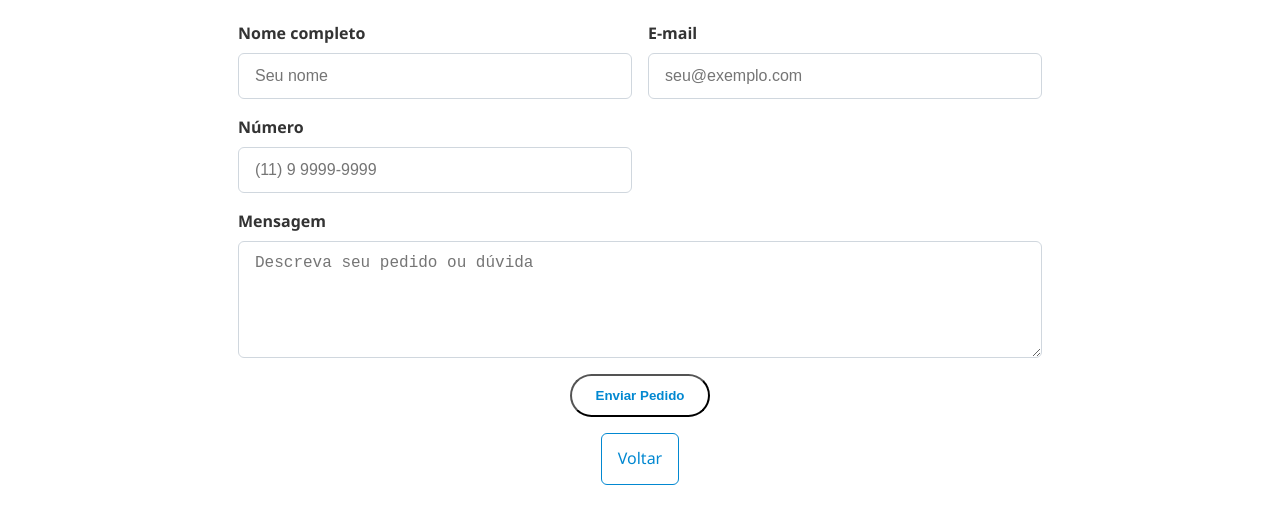
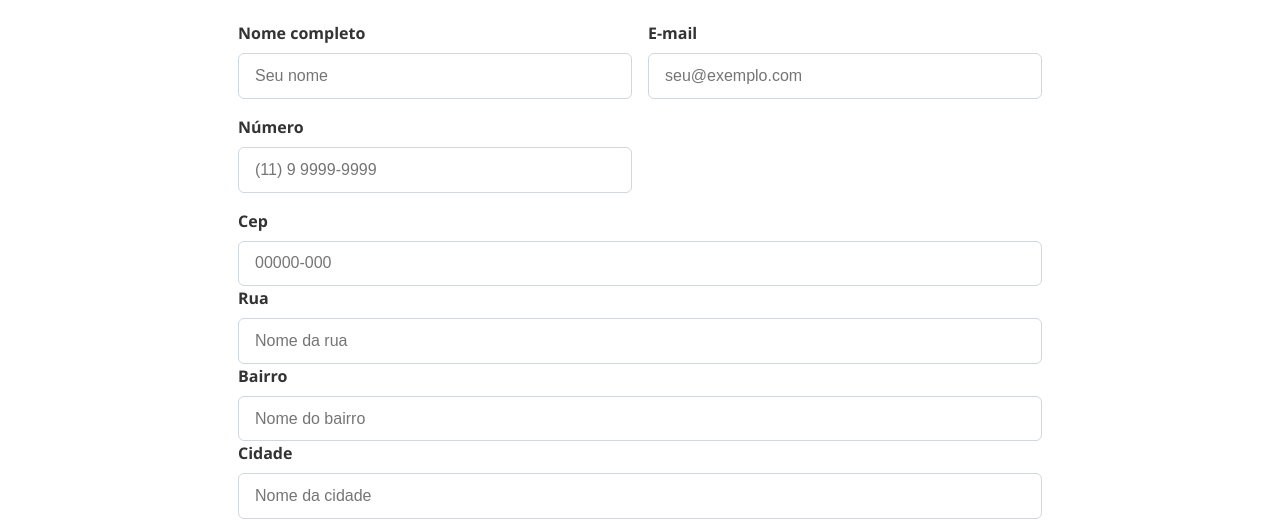
Before and after one commit to Ghost-souza006/Sorriso-perfeito-clinica, a plain HTML site: page agendamento.html in a window 1280 px wide. Shown: the part 242-774 px from the top of the page. Drawn offline with Linux system fonts and the light colour scheme.

Commit message:
Add files via upload

```diff
--- a/agendamento.html
+++ b/agendamento.html
@@ -49,6 +49,29 @@
                 </div>
 
                 <div class="campo">
+                    <div class="campo cep">
+                        <label for="cep">Cep</label>
+                        <input type="text" id="cep" name="cep" placeholder="00000-000"
+                            pattern="[0-9]{5}-[0-9]{3}" required>
+                    </div>
+
+                    <div class="campo">
+                        <label for="rua">Rua</label>
+                        <input type="text" id="rua" name="rua" placeholder="Nome da rua" required>
+                    </div>
+
+                    <div class="campo">
+                        <label for="bairro">Bairro</label>
+                        <input type="text" id="bairro" name="bairro" placeholder="Nome do bairro" required>
+                    </div>
+
+                    <div class="campo">
+                        <label for="cidade">Cidade</label>
+                        <input type="text" id="cidade" name="cidade" placeholder="Nome da cidade" required>
+                    </div>
+                </div>
+
+                <div class="campo">
                     <label for="mensagem">Mensagem</label>
                     <textarea id="mensagem" name="mensagem" rows="5"
                         placeholder="Descreva seu pedido ou dúvida"></textarea>
--- a/style.css
+++ b/style.css
@@ -3,6 +3,10 @@
     margin: 0;
     padding: 0;
     box-sizing: border-box;
+}
+
+html {
+    scroll-behavior: smooth;
 }
 
 body {
@@ -305,6 +309,16 @@ body.dark-mode #servicos p {
     align-items: center;
 }
 
+.form-agendamento .cep {
+    grid-column: 2;
+    justify-self: stretch;
+}
+
+.form-agendamento .cep input {
+    width: 100%;
+}
+
+
 .btn-voltar {
     display: inline-block;
     padding: 0.75rem 1rem;
```
Also changed, not shown: index.html (+2 -1 lines), script.js (line endings or trailing spaces), 1 other file.
